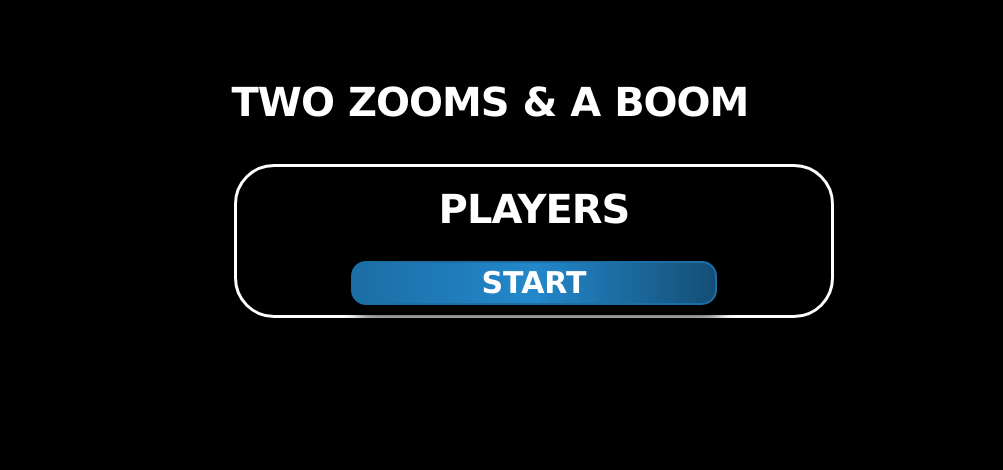
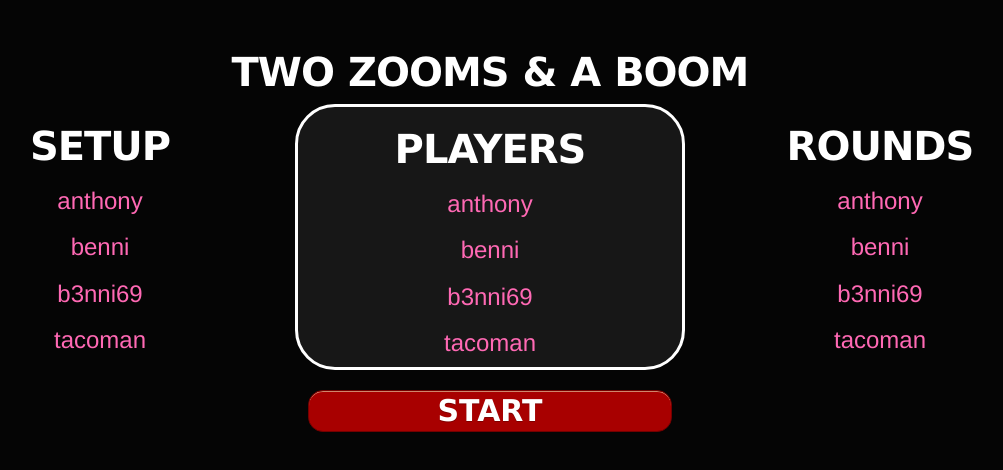
Before and after one commit to Bennibraun/Two-Zooms-and-a-Boom, a website: page index.html in a window 1280 px wide. Shown: the whole page, without its empty margins (150-1153 px from the left). Drawn offline with nearby package versions, Linux system fonts and the light colour scheme; no server answers.

Commit message:
css_anthony_test

```diff
--- a/index.html
+++ b/index.html
@@ -15,13 +15,42 @@
 
 <body>
 
-    <div style="margin-top: 10vh;">
-        <h1>TWO ZOOMS & A BOOM</h1>
+    <div style="margin-top: 30px;"></div>
+
+    <div class="container">
+        <div class="row">
+            <div class="col-lg-12">
+                <h1>TWO ZOOMS & A BOOM</h1>
+            </div>
+        </div>
     </div>
 
-    <div style="border: 3px solid white; border-radius: 40px; margin-top: 5vh; margin-right: 30vw; margin-left: 30vw; min-width: 600px;">
-        <h2>PLAYERS</h2>
-    <div>
+    <div class="container">
+        <div class="row">
+            <div class="col-sm-4">
+                <h2>SETUP</h2>
+                <h3>anthony</h3>
+                <h3>benni</h3>
+                <h3>b3nni69</h3>
+                <h3>tacoman</h3>
+            </div>
+            <div class="col-sm-4" style="border: 3px solid white; border-radius: 40px; background-color: #171717;">
+                <h2>PLAYERS</h2>
+                <h3>anthony</h3>
+                <h3>benni</h3>
+                <h3>b3nni69</h3>
+                <h3>tacoman</h3>
+            </div>
+            <div class="col-sm-4">
+                <h2>ROUNDS</h2>
+                <h3>anthony</h3>
+                <h3>benni</h3>
+                <h3>b3nni69</h3>
+                <h3>tacoman</h3>
+            </div>
+        </div>
+    </div>
+
 
     <div>
         <h3 class="startButton">START</h3>
--- a/static/main.css
+++ b/static/main.css
@@ -22,17 +22,27 @@ h2 {
     font-variant: normal;
 }
 
+h3 {
+    color: hotpink;
+}
+
 div {
     text-align: center;
     border: 1px transparent;
 }
 
 body {
-    background-color: black;
+    background-color: #050505;
 }
 
 .startButton {
-    color: rgb(255, 255, 255);
+	box-shadow:inset 0px 1px 0px 0px #cf866c;
+	background-color:#a80000;
+	border-radius:3px;
+	border:1px solid #740000;
+	display:inline-block;
+	cursor:pointer;
+	color:#ffffff;
     font-size: 30px;
     line-height: 20px;
     padding: 10px;
@@ -43,16 +53,12 @@ body {
     font-weight: 700; text-decoration: none;
     font-style: normal; font-variant: normal;
     text-transform: uppercase;
-    background-image: linear-gradient(to right, rgb(28, 110, 164) 0%, rgb(35, 136, 203) 50%, rgb(20, 78, 117) 100%);
-    box-shadow: rgb(0, 0, 0) 5px 5px 15px 5px;
-    border: 2px solid rgb(28, 110, 164);
-    display: inline-block;
+	text-shadow:0px 1px 0px #7e0000;
 }
-
 .startButton:hover {
-    background: #1C6EA4;
+	background-color:#750000;
 }
-
 .startButton:active {
-    background: #144E75;
+	position:relative;
+	top:1px;
 }
```
